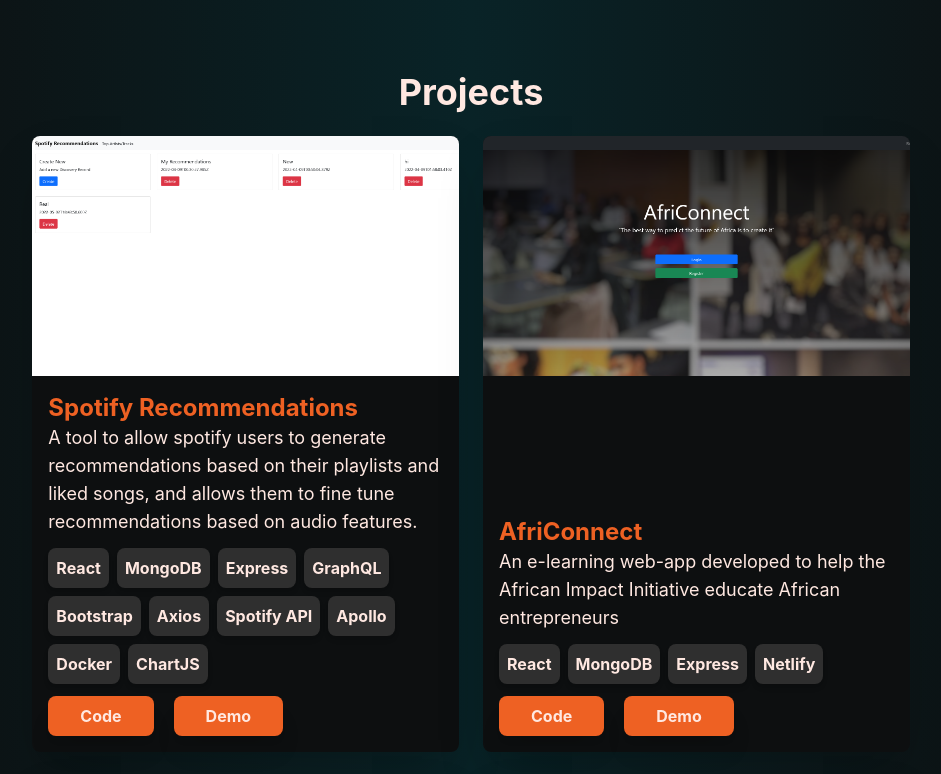
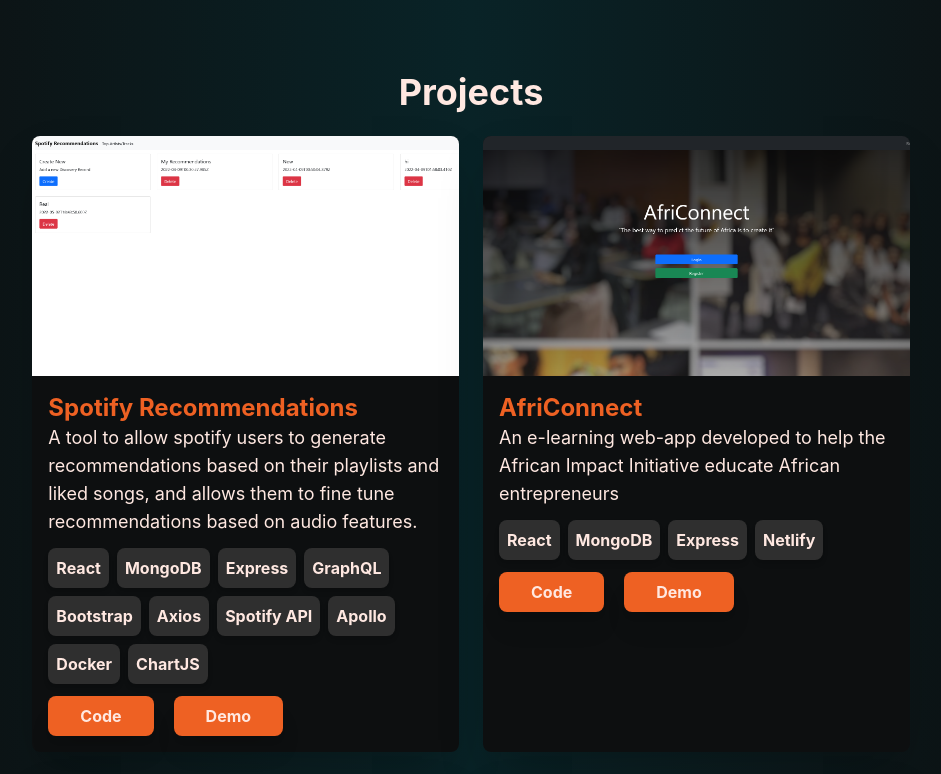
Before and after one commit to Mitravasu/PortfolioSite, a React (Create React App) app: page / in a window 1280 px wide. Shown: the part 3140-3914 px from the top of the page, without its empty margins (169-1110 px from the left). Built offline with nearby package versions, Linux system fonts and the light colour scheme.

Commit message:
[develop] Fixed alignment of project titles

```diff
--- a/src/components/ProjectCard.js
+++ b/src/components/ProjectCard.js
@@ -27,7 +27,7 @@
 
     return (
       <div className='flex flex-col w-full lg:w-5/12 shadow-2xl rounded-lg bg-gradient-to-r from-dark1 to-dark1'>
-          <div className='h-3/4 w-full rounded-t-lg'>
+          <div className='max-h-fit w-full rounded-t-lg'>
               <img className='w-full rounded-t-lg' alt={props.project.title} src={props.project.image}/>
           </div>
           <div className='p-4'>
```
